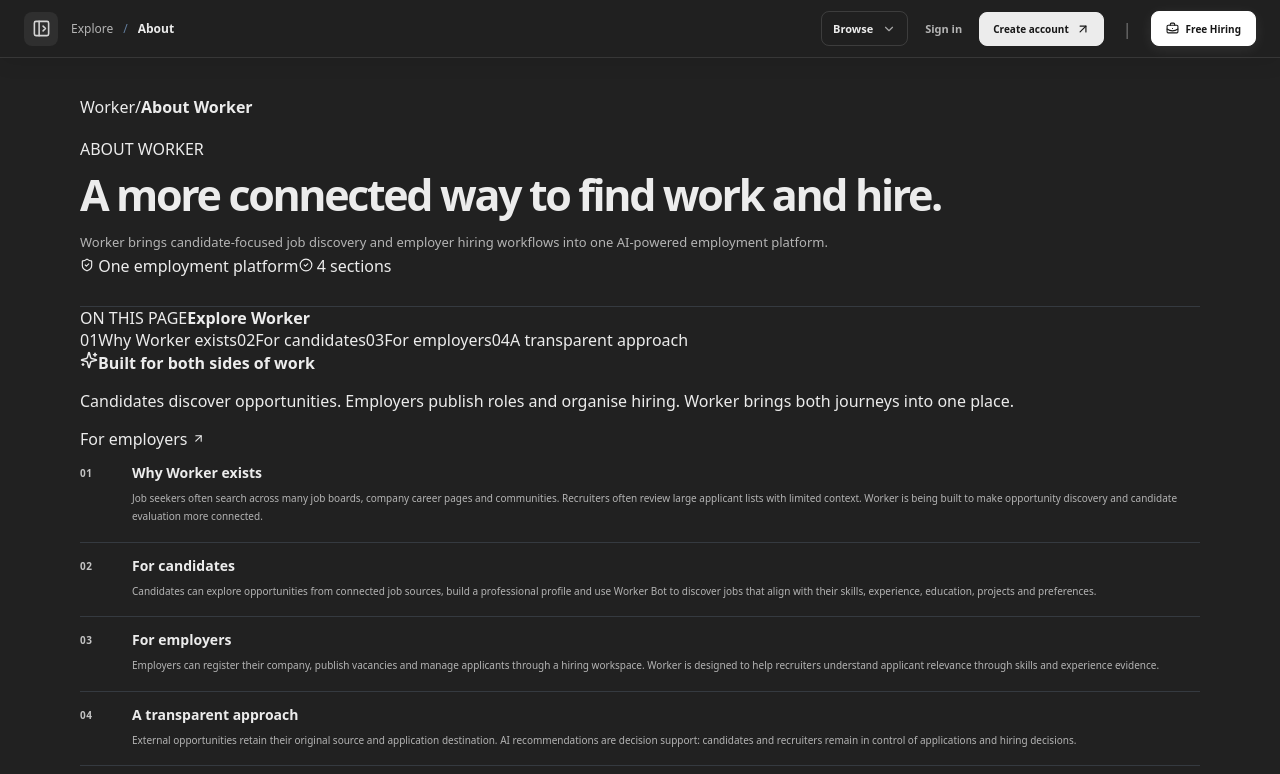
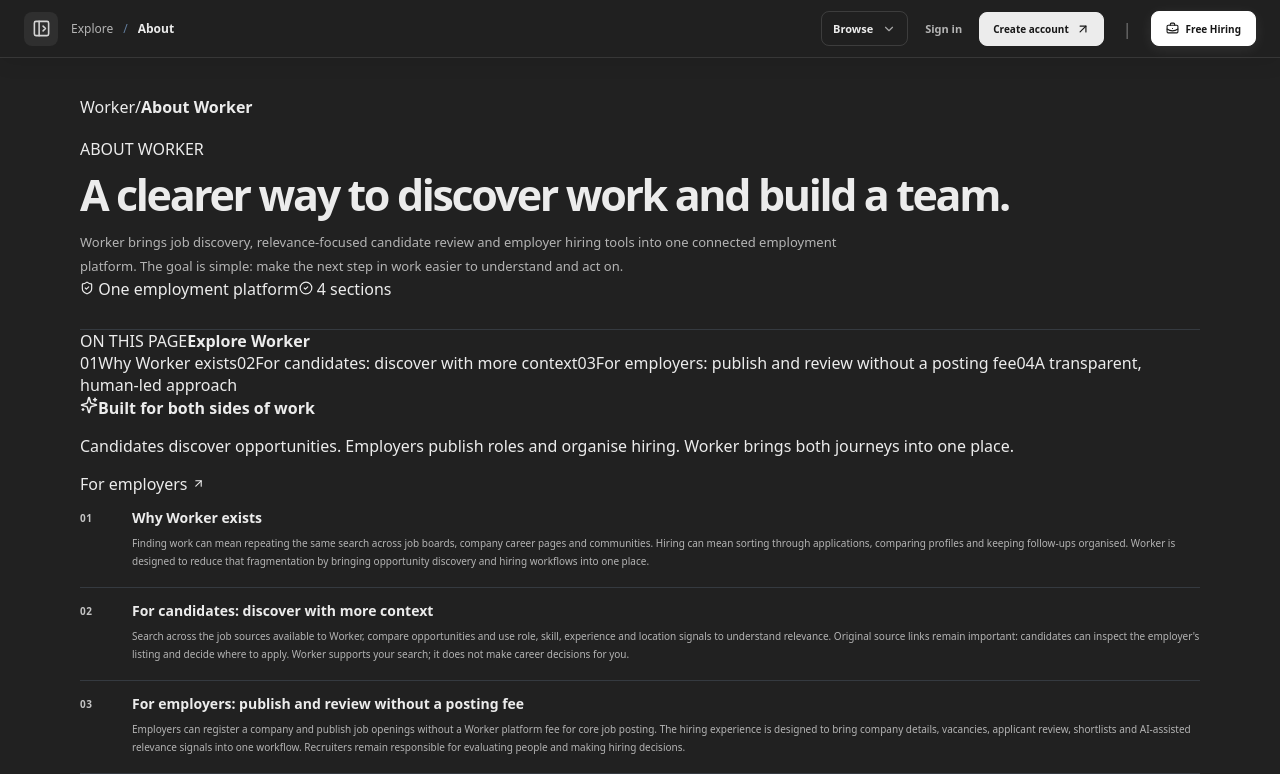
Before and after one commit to jobkar-official/nvoid_web_view, a Next.js app: page /about in a window 1280 px wide. Shown: the top 774 px of the page. Built offline with nearby package versions, Linux system fonts and the light colour scheme.

Commit message:
Expand Worker about page

```diff
--- a/app/(public)/about/page.tsx
+++ b/app/(public)/about/page.tsx
@@ -1,13 +1,22 @@
 import type { Metadata } from "next";
 import InfoPage from "../../../components/info-page";
 
-export const metadata: Metadata = { title: "About Worker", description: "Learn about Worker's AI-powered employment discovery and hiring platform." };
+export const metadata: Metadata = {
+  title: "About Worker | AI Job Discovery & Free Hiring",
+  description: "Learn how Worker connects multi-source job discovery for candidates with a free job-posting and hiring workspace for employers."
+};
 
 export default function AboutPage() {
-  return <InfoPage eyebrow="ABOUT WORKER" title="A more connected way to find work and hire." description="Worker brings candidate-focused job discovery and employer hiring workflows into one AI-powered employment platform." sections={[
-    { title: "Why Worker exists", body: "Job seekers often search across many job boards, company career pages and communities. Recruiters often review large applicant lists with limited context. Worker is being built to make opportunity discovery and candidate evaluation more connected." },
-    { title: "For candidates", body: "Candidates can explore opportunities from connected job sources, build a professional profile and use Worker Bot to discover jobs that align with their skills, experience, education, projects and preferences." },
-    { title: "For employers", body: "Employers can register their company, publish vacancies and manage applicants through a hiring workspace. Worker is designed to help recruiters understand applicant relevance through skills and experience evidence." },
-    { title: "A transparent approach", body: "External opportunities retain their original source and application destination. AI recommendations are decision support: candidates and recruiters remain in control of applications and hiring decisions." }
-  ]} />;
+  return <InfoPage
+    kind="about"
+    eyebrow="ABOUT WORKER"
+    title="A clearer way to discover work and build a team."
+    description="Worker brings job discovery, relevance-focused candidate review and employer hiring tools into one connected employment platform. The goal is simple: make the next step in work easier to understand and act on."
+    sections={[
+      { title: "Why Worker exists", body: "Finding work can mean repeating the same search across job boards, company career pages and communities. Hiring can mean sorting through applications, comparing profiles and keeping follow-ups organised. Worker is designed to reduce that fragmentation by bringing opportunity discovery and hiring workflows into one place." },
+      { title: "For candidates: discover with more context", body: "Search across the job sources available to Worker, compare opportunities and use role, skill, experience and location signals to understand relevance. Original source links remain important: candidates can inspect the employer's listing and decide where to apply. Worker supports your search; it does not make career decisions for you." },
+      { title: "For employers: publish and review without a posting fee", body: "Employers can register a company and publish job openings without a Worker platform fee for core job posting. The hiring experience is designed to bring company details, vacancies, applicant review, shortlists and AI-assisted relevance signals into one workflow. Recruiters remain responsible for evaluating people and making hiring decisions." },
+      { title: "A transparent, human-led approach", body: "Job-source access, listing quality and provider response times can vary. A match score is an indication of how available information aligns with a role or search, not a guarantee of eligibility, interview or offer. Worker aims to make the available evidence easier to review while keeping people in control of applications and hiring." }
+    ]}
+  />;
 }
```
